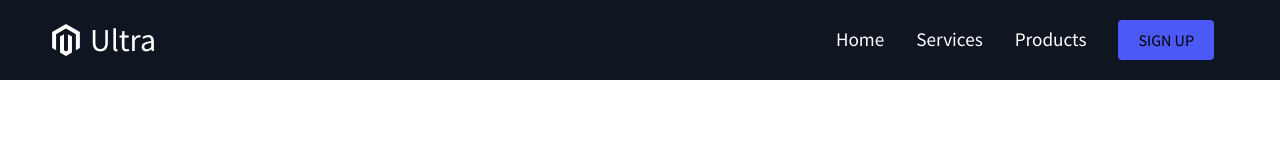
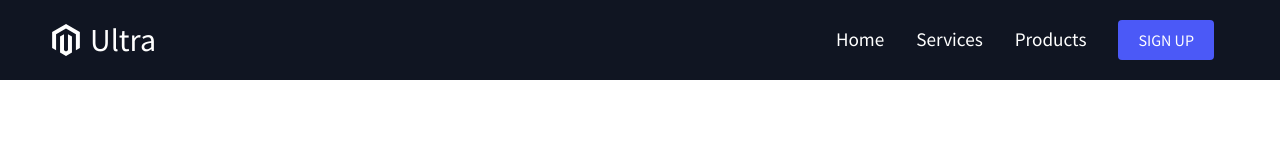
Before and after one commit to tinspham209/ultra-website, a React (Create React App) app: page / in a window 1280 px wide. Shown: the top 160 px of the page. Built offline with nearby package versions, Linux system fonts and the light colour scheme.

Commit message:
change color btn to fff

```diff
--- a/src/globalStyles.js
+++ b/src/globalStyles.js
@@ -31,7 +31,7 @@ export const Button = styled.button`
 	background: ${({ primary }) => (primary ? "#4B59F7" : "#0467FB")};
 	white-space: nowrap;
 	padding: ${({ big }) => (big ? "12px 64px" : "10px 20px")};
-	color: #000;
+	color: #fff;
 	font-size: ${({ fontBig }) => (fontBig ? "20px" : "16px")};
 	outline: none;
 	cursor: pointer;
```
